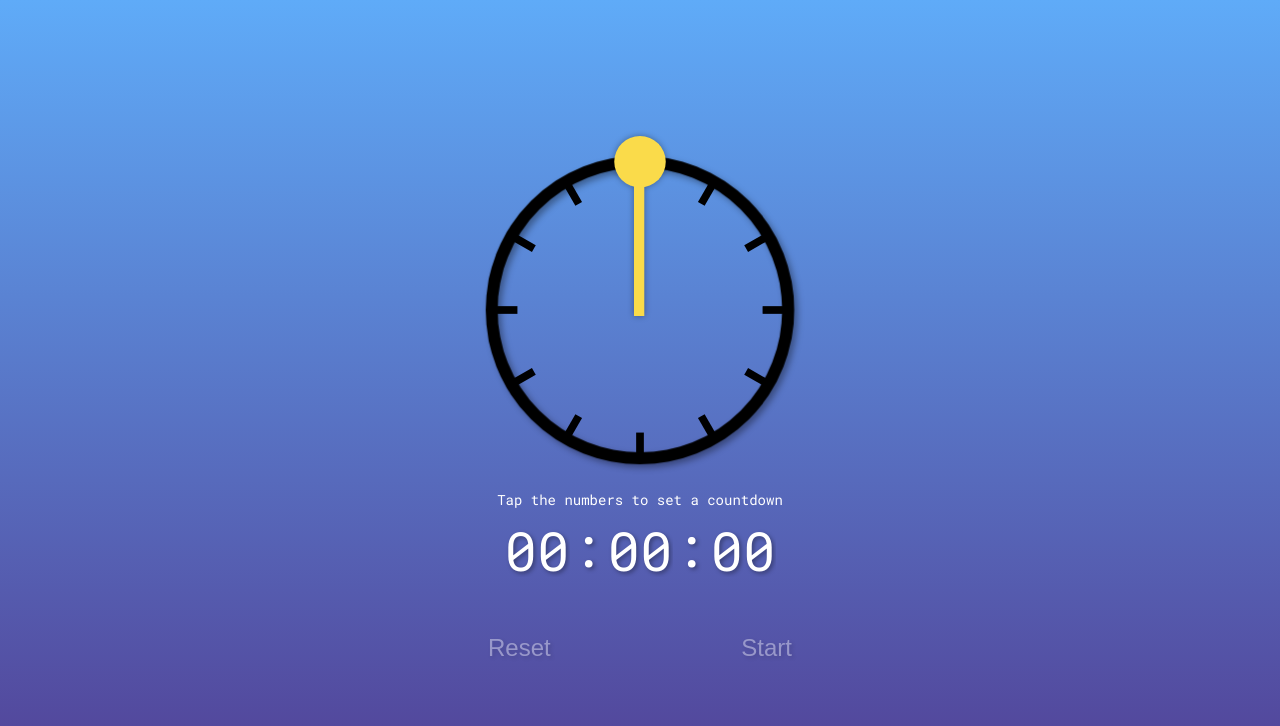
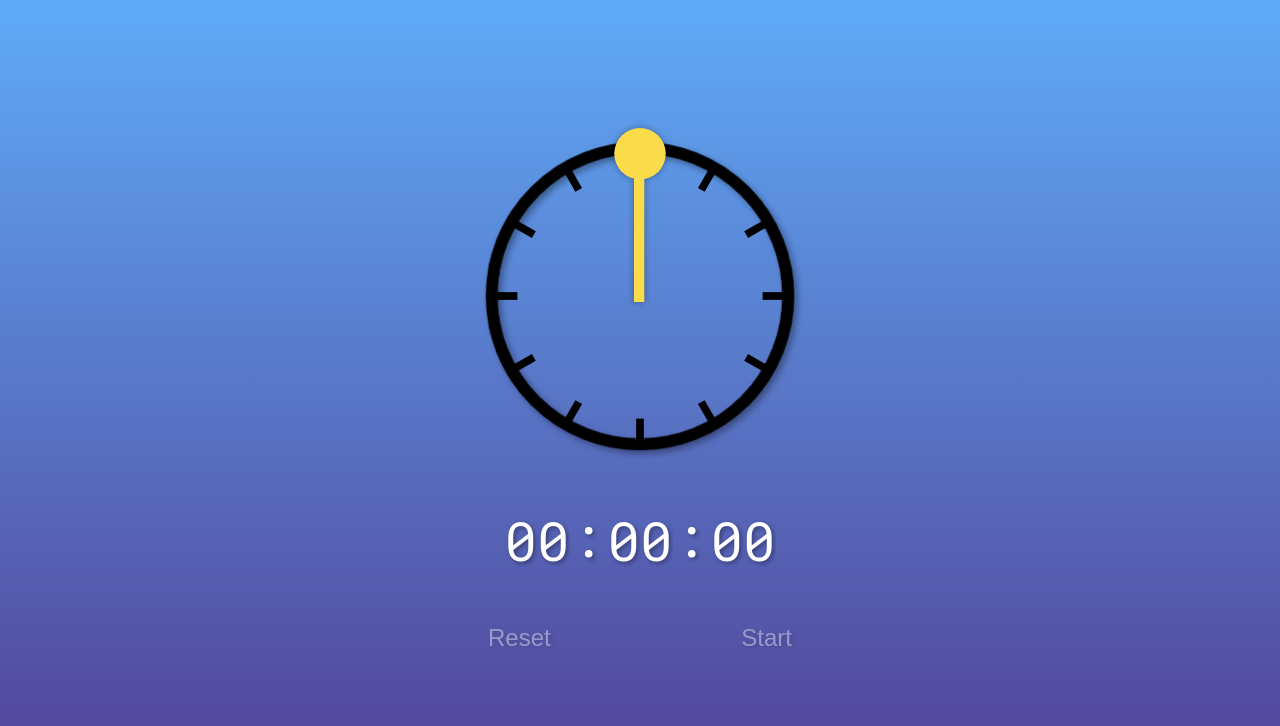
Before and after one commit to jonathanelbom/countdown-timer, a Next.js app: page / in a window 1280 px wide. Shown: the top 726 px of the page. Built offline with nearby package versions, Linux system fonts and the light colour scheme.

Commit message:
start messaging as query param

```diff
--- a/components/AnalogDisplay/AnalogDisplay.js
+++ b/components/AnalogDisplay/AnalogDisplay.js
@@ -64,7 +64,7 @@ export const AnalogDisplay = () => {
                         }}
                     >
                         <rect y={-7} x={0} width={center} height={`${handleWidth}px`} fill="#FADB4A"/>
-                        <circle cy={0} cx={center} r="30" fill="#FADB4A"/>
+                        <circle cy={0} cx={radius} r="30" fill="#FADB4A"/>
                     </g>
                 </g>
             </svg>
--- a/components/AnalogDisplay/AnalogDisplay.module.scss
+++ b/components/AnalogDisplay/AnalogDisplay.module.scss
@@ -1,6 +1,4 @@
 .root {
-    display: flex;
-    justify-content: center;
     margin-bottom: 24px;
 }
 
--- a/components/CountdownProvider/CountdownProvider.js
+++ b/components/CountdownProvider/CountdownProvider.js
@@ -14,16 +14,18 @@ const getNumberParam = (params, name, defaultValue) => {
 
 let updateInterval = 1000;
 let initialDuration = 0;
+let showStartMessage = false;
 
 if (typeof document !== 'undefined') {
     const params = new URLSearchParams(document.location.search);
-    updateInterval = getNumberParam(params, 'updateInterval', updateInterval);
+    updateInterval = getNumberParam(params, 'interval', updateInterval);
     // make sure update interval >= 16, aka 60 fps max update
     updateInterval = Math.max(updateInterval, 16);
-    initialDuration = getNumberParam(params, 'initialDuration', initialDuration);
+    initialDuration = getNumberParam(params, 'duration', initialDuration);
     // make sure initial duration is >= 0 and is in seconds
     initialDuration = Math.max(initialDuration, 0);
     initialDuration = Math.round(initialDuration / 1000) * 1000;
+    showStartMessage = params.has('message');
 }
 
 console.log('updateInterval:', updateInterval, ', initialDuration:', initialDuration)
@@ -35,7 +37,7 @@ export const CountdownProvider = ({ children }) => {
         updateInterval,
         initialDuration,
     });
-    return <CountdownContext.Provider value={countdown}>{children}</CountdownContext.Provider>;
+    return <CountdownContext.Provider value={{...countdown, showStartMessage}}>{children}</CountdownContext.Provider>;
 };
 
 export const useCountdownProvider = () => {
--- a/components/DurationSelect/DurationSelect.js
+++ b/components/DurationSelect/DurationSelect.js
@@ -68,7 +68,6 @@ export const DurationSelect = () => {
     ]
 
     return (
-        <div className={styles.root}>
         <div className={styles.selects}>
             {contentData.map(({children, type, ...props}, i) => (
                 type === 'select'
@@ -93,6 +92,5 @@ export const DurationSelect = () => {
 
             ))}
         </div>
-        </div>
    )
 }
--- a/components/DurationSelect/DurationSelect.module.scss
+++ b/components/DurationSelect/DurationSelect.module.scss
@@ -1,9 +1,11 @@
 @import '../../styles/variables';
 
-.root {
+@mixin text-style {
     font-size: 54px;
     color: #fff;
     text-shadow: $text-shadow;
+    user-select: none;
+    font-family: $font-family;
 }
 
 .selects {
@@ -11,11 +13,11 @@
 }
 
 .select {
-    font-family: $font-family;
+    @include text-style();
+    line-height: 54px;
     display: block;
     font-weight: 400;
     font-size: 54px;
-    line-height: 54px;
     color: #fff;
     padding: 6px;
     box-sizing: border-box;
@@ -30,7 +32,6 @@
     cursor: pointer;
     transition: border $transition-duration $transition-ease;
     transition-property: border, box-shadow, background-color;
-    user-select: none;
 
     // no hover on iOS. what is the android equivalent?
     @supports not (-webkit-touch-callout: none) {
@@ -42,7 +43,7 @@
     &:focus {
         box-shadow: $shadow-focus;
         outline: none;
-        background-color: rgba(0, 0, 0, .5); // 524297;
+        background-color: rgba(0, 0, 0, .5);
     }
 
     > option {
@@ -52,7 +53,7 @@
 }
 
 .colon {
-    user-select: none;
+    @include text-style();
     width: 24px;
     transform: translateX(-6px) translateY(-4px);
 }
--- a/components/Messaging/Messaging.js
+++ b/components/Messaging/Messaging.js
@@ -4,7 +4,8 @@ import styles from "./Messaging.module.scss";
 
 export const Messaging = () => {
     const {
-        seconds
+        seconds,
+        showStartMessage
 	} = useCountdownProvider();
     const [hide, setHide] = useState(false);
 
@@ -14,7 +15,7 @@ export const Messaging = () => {
         }
     }, [seconds, hide]);
 
-    return !hide && seconds <= 0
+    return showStartMessage && !hide && seconds <= 0
         ? (
             <div className={styles.root}>
                 <div className={styles.message}>
--- a/next.config.js
+++ b/next.config.js
@@ -1,3 +1,4 @@
 module.exports = {
   reactStrictMode: true,
+  basePath: process.env.NODE_ENV === 'production' ? '/google-countdown' : ''
 }
--- a/pages/_document.js
+++ b/pages/_document.js
@@ -11,7 +11,7 @@ class MyDocument extends Document {
             <Html>
                 <Head>
                     <link rel="preconnect" href="https://fonts.googleapis.com"/>
-                    <link rel="preconnect" href="https://fonts.gstatic.com" crossOrigin/>
+                    <link rel="preconnect" href="https://fonts.gstatic.com" crossOrigin="true"/>
                     <link href="https://fonts.googleapis.com/css2?family=Roboto+Mono:wght@300;400;500&display=swap" rel="stylesheet"/>
                 </Head>
                 <body>
--- a/pages/index.js
+++ b/pages/index.js
@@ -9,7 +9,7 @@ import { Messaging } from "../components/Messaging/Messaging";
 const Index = () => {
     return (
 		<CountdownProvider>
-			<div className={styles.container}>
+			{/* <div className={styles.container}> */}
 				<Head>
 					<title>Jonathan Elbom - Countdown</title>
 					<link rel="icon" href="/favicon.ico" />
@@ -20,7 +20,7 @@ const Index = () => {
 					<DurationSelect />
 					<Controls />
 				</main>
-			</div>
+			{/* </div> */}
 		</CountdownProvider>
     );
 };
--- a/styles/Index.module.scss
+++ b/styles/Index.module.scss
@@ -1,10 +1,3 @@
-@import './variables';
-
-.container {
-  max-width: 600px;
-  margin: 32px 0;
-}
-
 .main {
   width:  100%;
   display: flex;
--- a/styles/globals.scss
+++ b/styles/globals.scss
@@ -1,4 +1,8 @@
 @import './variables';
+
+* {
+  box-sizing: border-box;
+}
 
 html,
 body {
@@ -21,6 +25,7 @@ body {
   justify-content: center;
 }
 
-* {
-  box-sizing: border-box;
+#__next {
+  max-width: 600px;
+  margin: 8px 0 32px;
 }
```
Also changed, not shown: components/CountdownProvider/CountdownProvider.bak.js (deleted, +0 -47 lines), 1 other file (tests, documents, lock files or other folders). Lines whose indentation alone changed are shown as unchanged.
